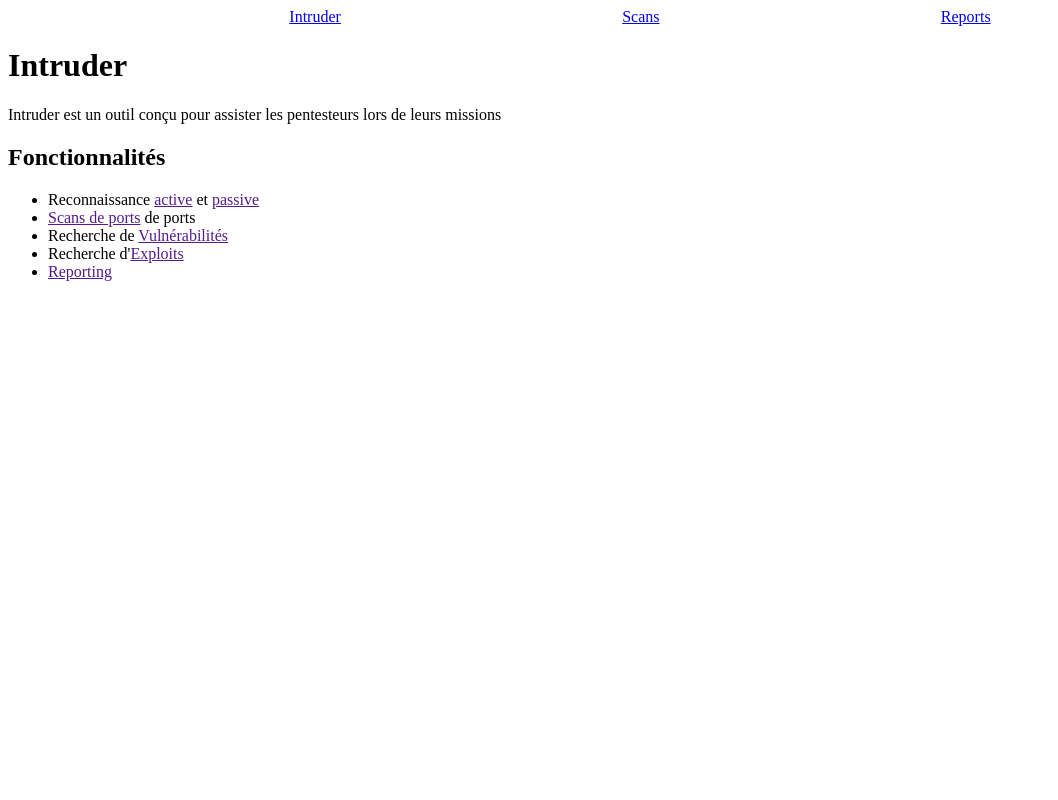
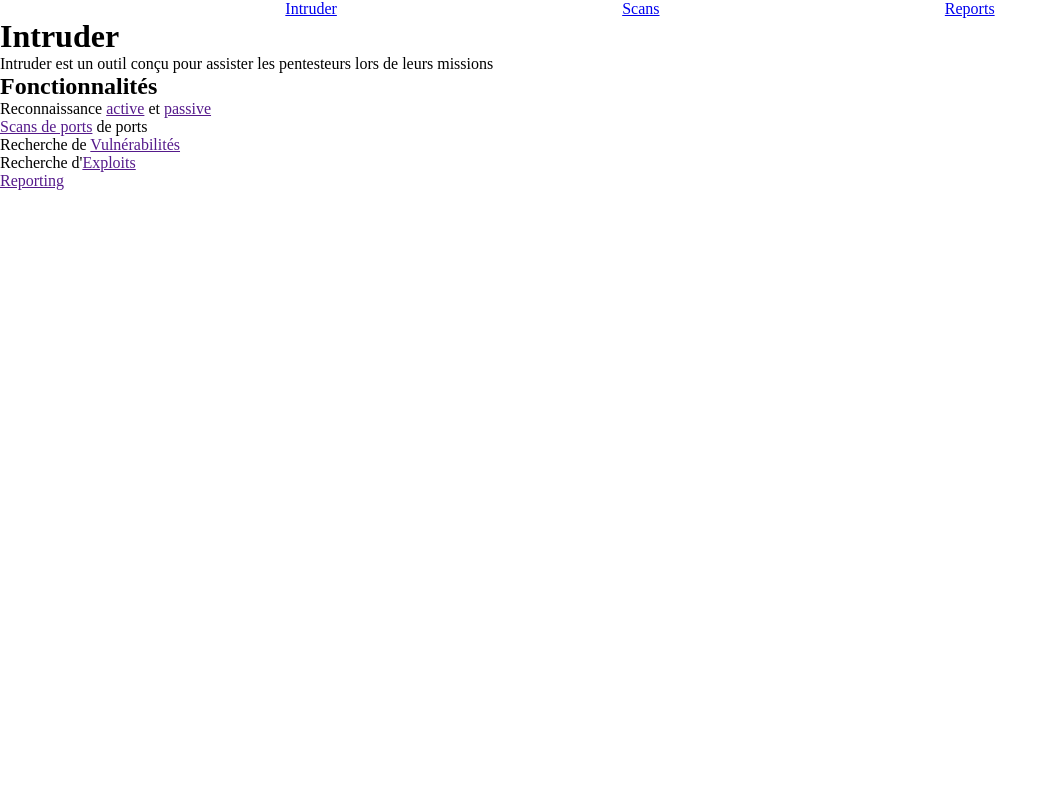
Before and after one commit to OlaIfemi667/IntruderV3, a Flask app: page / in a window 1280 px wide. Shown: the whole page, without its empty margins (0-1058 px from the left). Run offline with Flask 3, Linux system fonts and the light colour scheme; parts of the project's set-up code (start-up, migrations or seed data) failed here and were passed over.

Commit message:
fix: adding more styles

```diff
--- a/app/templates/index.html
+++ b/app/templates/index.html
@@ -5,6 +5,22 @@
     <meta name="viewport" content="width=device-width, initial-scale=1.0">
     <title>Intruder</title>
     <style>
+        *{
+            margin: 0;
+            padding: 0;
+            box-sizing: border-box;
+            /*border: #ffffff 0.5px solid;*/
+        }
+        html{
+            height: 100%;
+            width: 100%;
+        }
+
+        ul{
+            list-style: none;
+            padding: auto;
+        }
+
         nav {
             display: flex;
             flex-direction: rows;
```
Also changed, not shown: app/templates/reportingBase.html (+16 -0 lines), app/templates/reportsBase.html (+16 -0 lines), app/templates/scanBase.html (+16 -0 lines), app/templates/scans.html (+17 -0 lines).
